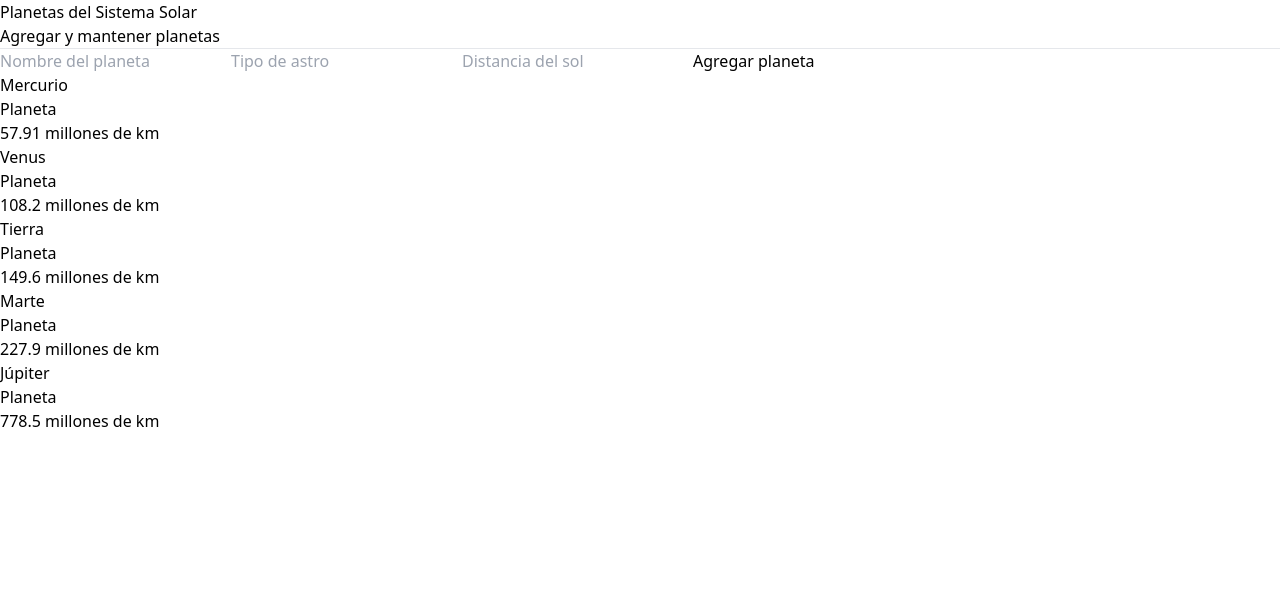
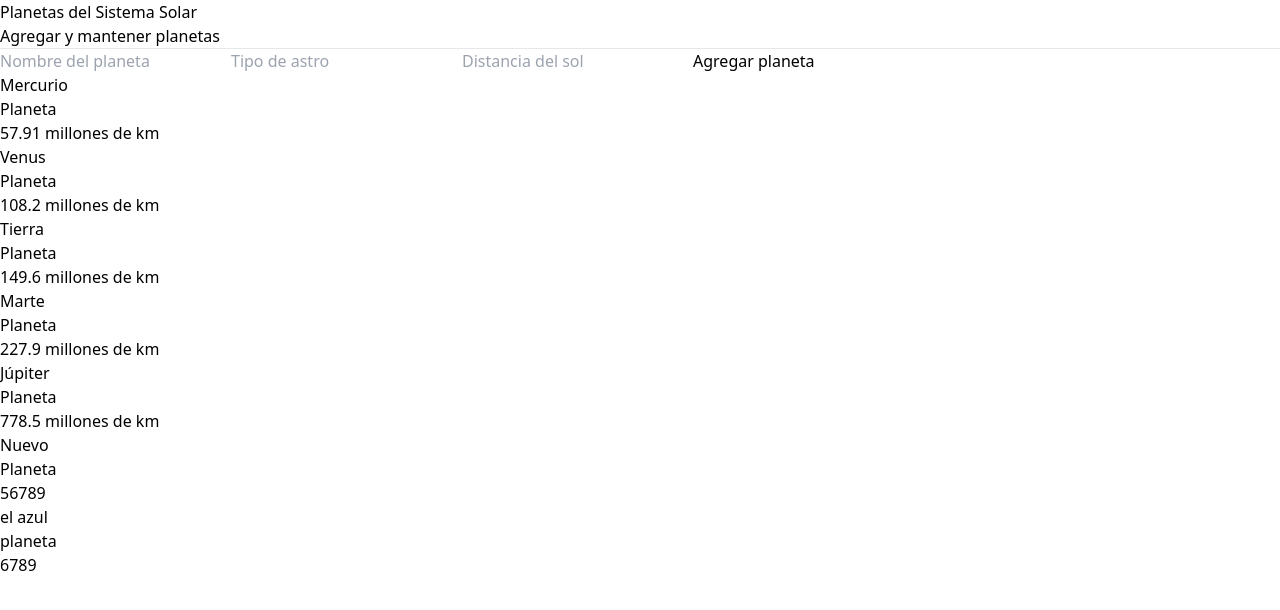
Before and after one commit to kanixdaniel/planetsapp-react, a React (Vite) app: page / in a window 1280 px wide. Shown: the top 610 px of the page. Built offline with nearby package versions, Linux system fonts and the light colour scheme; data requests are answered from the project's data file.

Commit message:
Feat: hook useActionState

```diff
--- a/data/data.json
+++ b/data/data.json
@@ -29,6 +29,18 @@
       "name": "Júpiter",
       "type": "Planeta",
       "distanceFromSun": "778.5 millones de km"
+    },
+    {
+      "id": "e394",
+      "name": "Nuevo",
+      "type": "Planeta",
+      "distanceFromSun": "56789"
+    },
+    {
+      "id": "81a1",
+      "name": "el azul",
+      "type": "planeta",
+      "distanceFromSun": "6789"
     }
   ]
 }
--- /dev/null
+++ b/src/actions/create-planet.action.ts
@@ -0,0 +1,29 @@
+import { planetsApi } from "../api/planetsApi";
+import { Planet } from "../interfaces/planet.interface";
+
+/* Partial sirve para indicar que es posible que algunos
+ * (o todos) los valores de Planet pueden venir como undefined
+ * es lo mismo a definir todas propiedades con ?:
+*/
+export const createPlanetAction = async (planet: Partial<Planet>) => {
+    try {
+        const response = await planetsApi.post<Planet>('/', planet);
+        return response.data;
+    } catch (error) {
+        console.error(error)
+        return null;
+    }
+}
+
+// FormData es el tipo de dato que genera un <form></form>
+export const createPlanetActionForm = async (_prevState: unknown, queryData: FormData) => {
+    const formData = Object.fromEntries(queryData.entries());
+
+    try {
+        const response = await planetsApi.post<Planet>('/', formData);
+        return response.data;
+    } catch (error) {
+        console.error(error)
+        throw new Error('No fue posible agregar el planeta');
+    }
+}
--- a/src/pages/Planets.tsx
+++ b/src/pages/Planets.tsx
@@ -1,17 +1,20 @@
-import { FC, use } from 'react';
+import { FC, use, useState } from 'react';
 import { Planet } from '../interfaces/planet.interface';
 import { EditPlanetForm } from './ui/EditPlanetForm';
 import { PlanetList } from './ui/PlanetList';
+// import { createPlanetAction } from '../actions/create-planet.action';
 
 interface Props {
     getPlanets: Promise<Planet[]>
 }
 
 const Planets: FC<Props> = ({ getPlanets }) => {
-    const planets: Planet[] = use(getPlanets);
+    const originalPlanets: Planet[] = use(getPlanets);
+    const [planets, setPlanets] = useState<Planet[]>(originalPlanets);
 
-    const handleAddPlanet = (planet: Partial<Planet>) => {
-        console.log(planet);
+    const handleAddPlanet = async (planet: Planet) => {
+        // await createPlanetAction(planet);
+        setPlanets([...planets, planet]);
     };
 
     return (
--- a/src/pages/ui/EditPlanetForm.tsx
+++ b/src/pages/ui/EditPlanetForm.tsx
@@ -1,46 +1,47 @@
-import { useState } from 'react';
+import { useActionState } from 'react';
 import { Planet } from '../../interfaces/planet.interface';
+import { createPlanetActionForm } from '../../actions/create-planet.action';
 
 interface Props {
-  onAddPlanet: (planet: Partial<Planet>) => void;
+    onAddPlanet: (planet: Planet) => void;
 }
 
 export const EditPlanetForm = ({ onAddPlanet }: Props) => {
-  const [name, setName] = useState('');
-  const [type, setType] = useState('');
-  const [distanceFromSun, setDistanceFromSun] = useState('');
-
-  const handleSubmit = (e: React.FormEvent<HTMLFormElement>) => {
-    e.preventDefault();
-    onAddPlanet({ name, type, distanceFromSun });
-  };
+    const [_state, formAction, isPending] = useActionState(
+        async (prevState: unknown, queryData: FormData) => {
+            const planet = await createPlanetActionForm(prevState, queryData);
+            onAddPlanet(planet);
+        },
+        null
+    );
 
     return (
-    <form className="mb-4 flex flex-col md:flex-row" onSubmit={handleSubmit}>
+        <form className="mb-4 flex flex-col md:flex-row" action={formAction}>
             <input
                 type="text"
                 placeholder="Nombre del planeta"
                 className="mb-2 md:mb-0 md:mr-2 p-2 border border-gray-300 rounded flex-1"
-        value={name}
-        onChange={(e) => setName(e.target.value)}
+                name="name"
+                required
             />
             <input
                 type="text"
                 placeholder="Tipo de astro"
                 className="mb-2 md:mb-0 md:mr-2 p-2 border border-gray-300 rounded flex-1"
-        value={type}
-        onChange={(e) => setType(e.target.value)}
+                name="type"
+                required
             />
             <input
                 type="text"
                 placeholder="Distancia del sol"
                 className="mb-2 md:mb-0 md:mr-2 p-2 border border-gray-300 rounded flex-1"
-        value={distanceFromSun}
-        onChange={(e) => setDistanceFromSun(e.target.value)}
+                name="distanceFromSun"
+                required
             />
             <button
                 type="submit"
-        className="bg-blue-500 text-white p-2 rounded flex-1 sm:flex-none"
+                className="bg-blue-500 disabled:bg-gray-500 text-white p-2 rounded flex-1 sm:flex-none"
+                disabled={isPending}
             >
                 Agregar planeta
             </button>
```
Lines whose indentation alone changed are shown as unchanged.
